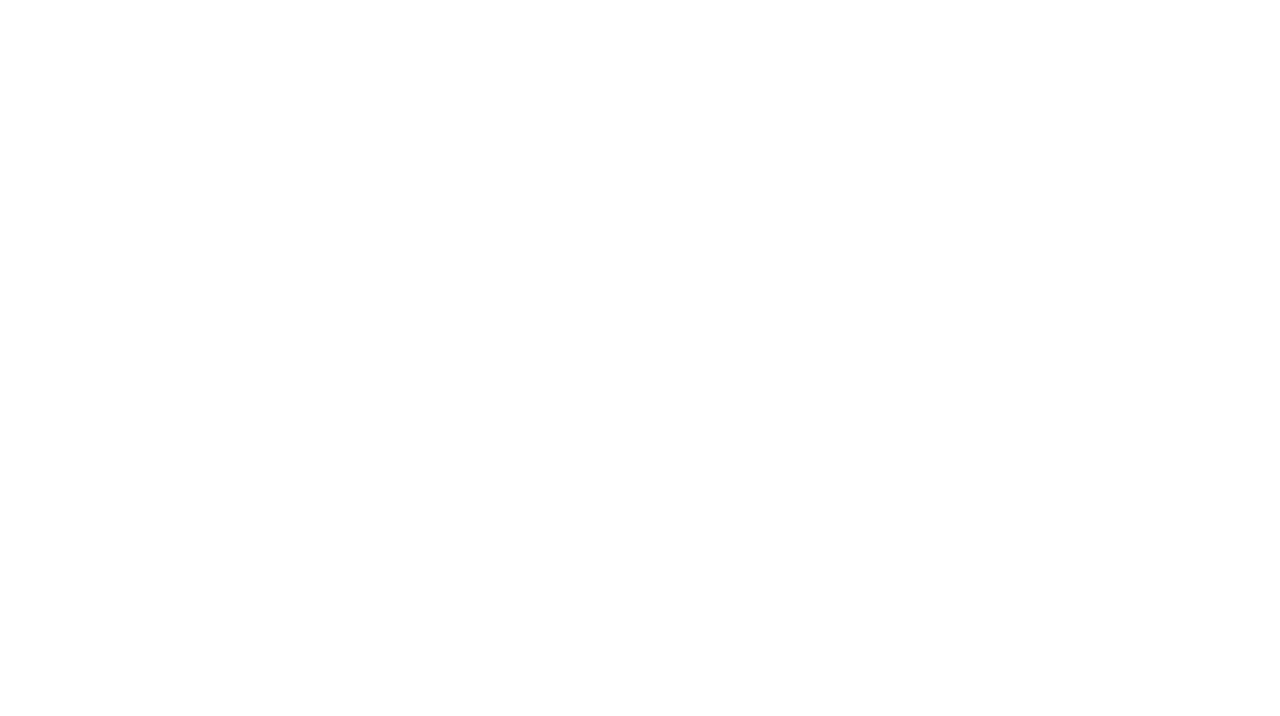
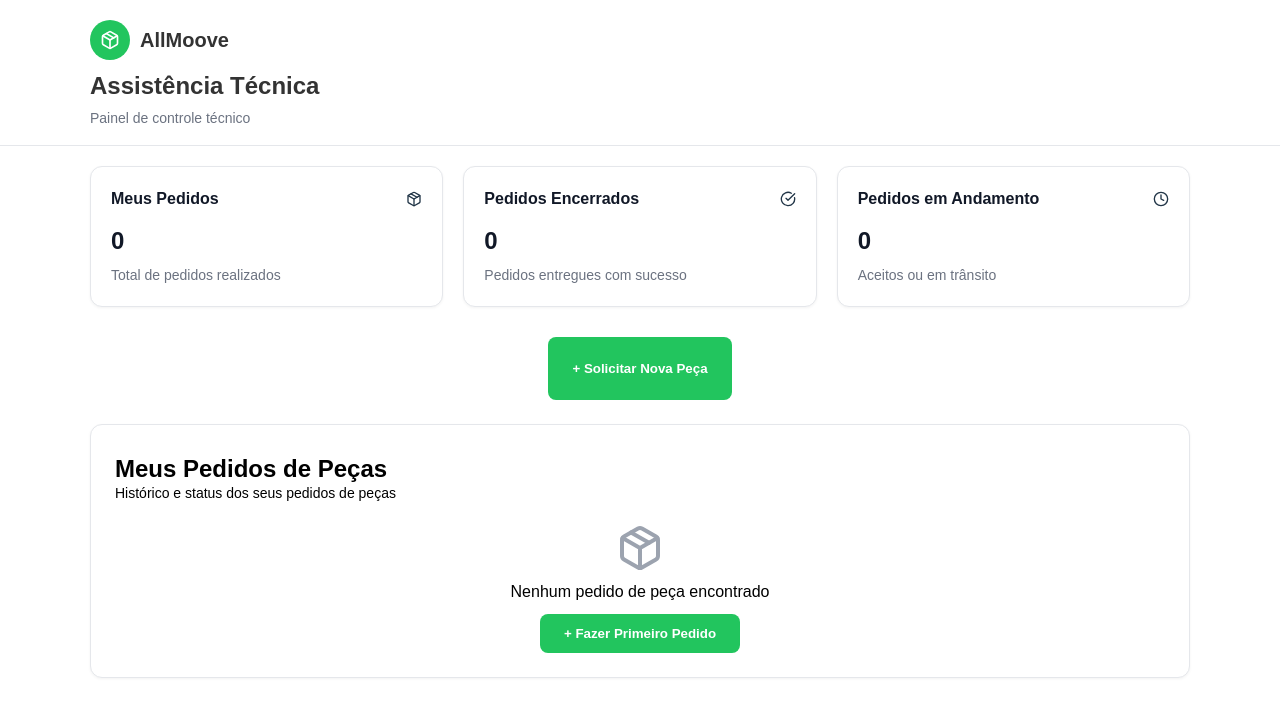
Before and after one commit to gustavomarques1/allmoove, a React (Vite) app: page /assistencia/dashboard in a window 1280 px wide. Before the commit this address had no page. Shown: the top 716 px of the page. Built offline with nearby package versions, Linux system fonts and the light colour scheme.

Commit message:
Adicionei a tela de Dashboard

```diff
--- a/src/App.jsx
+++ b/src/App.jsx
@@ -1,7 +1,7 @@
 import { BrowserRouter as Router, Routes, Route } from "react-router-dom";
 import Inicial from "./Components/InicialTela/Inicial";
 import TelaEntregador from "./Components/TelaEntregador/TelaEntregador";
-import TelaAssistencia from "./Components/TelaAssistencia/TelaAssistencia";
+import TelaDashboard from "./Components/TelaDashboard/TelaDashboard";
 // ...outras telas...
 
 function App() {
@@ -10,7 +10,7 @@ function App() {
       <Routes>
         <Route path="/" element={<Inicial />} />
         <Route path="/entregador" element={<TelaEntregador />} />
-        <Route path="/assistencia" element={<TelaAssistencia />} />
+        <Route path="/assistencia/dashboard" element={<TelaDashboard/>} />
         {/* Outras rotas */}
       </Routes>
     </Router>
--- a/src/Components/InicialTela/Inicial.jsx
+++ b/src/Components/InicialTela/Inicial.jsx
@@ -14,7 +14,7 @@ function Inicial() {
     if (email.trim().toLowerCase() === "entregador") {
       navigate("/entregador");
     } else if (email.trim().toLowerCase() === "assistencia") {
-      navigate("/assistencia");
+      navigate("/assistencia/dashboard");
     } else if (email.trim().toLowerCase() === "distribuidor") {
       alert("Rota de distribuidor não implementada!");
     } else if (email.trim().toLowerCase() === "allmoove") {
--- a/src/Components/TelaAssistencia/TelaAssistencia.jsx
+++ /dev/null
@@ -1,11 +0,0 @@
-import React from "react";
-import "./TelaAssistencia.css";
-
-function TelaAssistencia() {
-
-    return (
-        <h1>oi</h1>
-    )
-}
-
-export default TelaAssistencia;
--- /dev/null
+++ b/src/Components/TelaDashboard/TelaDashboard.jsx
@@ -0,0 +1,95 @@
+import React from "react";
+import styles from "./TelaDashboard.module.css";
+import { Package, CheckCircle, Clock } from "lucide-react";
+
+function TelaDashboard() {
+  return (
+    <div className={styles["dashboard-page"]}>
+      {/* Cabeçalho */}
+      <div className={styles["dashboard-header-section"]}>
+        <div className={styles["dashboard-header"]}>
+          <div className={styles["dashboard-icon"]}>
+            <Package size={20} />
+          </div>
+          <h1 className={styles["dashboard_title"]}>AllMoove</h1>
+        </div>
+        <h2 className={styles["dashboard-subtitle"]}>Assistência Técnica</h2>
+        <p className={styles["dashboard-description"]}>
+          Painel de controle técnico
+        </p>
+      </div>
+
+      {/* Linha divisória */}
+      <div className={styles["divider"]}></div>
+
+      {/* Cards */}
+      <div className={styles["cards-section"]}>
+        <div className={styles["cards-grid"]}>
+          <div className={styles["card"]}>
+            <div className={styles["card-header"]}>
+              <h3>Meus Pedidos</h3>
+              <Package size={16} />
+            </div>
+            <p className={styles["card-number"]}>0</p>
+            <p className={styles["card-description"]}>
+              Total de pedidos realizados
+            </p>
+          </div>
+
+          <div className={styles["card"]}>
+            <div className={styles["card-header"]}>
+              <h3>Pedidos Encerrados</h3>
+              <CheckCircle size={16} />
+            </div>
+            <p className={styles["card-number"]}>0</p>
+            <p className={styles["card-description"]}>
+              Pedidos entregues com sucesso
+            </p>
+          </div>
+
+          <div className={styles["card"]}>
+            <div className={styles["card-header"]}>
+              <h3>Pedidos em Andamento</h3>
+              <Clock size={16} />
+            </div>
+            <p className={styles["card-number"]}>0</p>
+            <p className={styles["card-description"]}>
+              Aceitos ou em trânsito
+            </p>
+          </div>
+        </div>
+
+        {/* Botão */}
+        <div className={styles["button-wrapper"]}>
+          <button className={styles["new-request-button"]}>
+            + Solicitar Nova Peça
+          </button>
+        </div>
+      </div>
+
+      <div className={styles["orders-section"]}>
+        <div className={styles["orders-header"]}>
+        <h1>Meus Pedidos de Peças</h1>
+        <p>Histórico e status dos seus pedidos de peças</p>
+        </div>
+
+        <div className={styles["orders-mid"]}>
+        <Package className={styles["orders-icon"]}/>
+        <p>Nenhum pedido de peça encontrado</p>
+        </div>
+
+         {/* Botão */}
+        <div className={styles["button-orders"]}>
+          <button className={styles["new-request-button-down"]}>
+            + Fazer Primeiro Pedido
+          </button>
+        </div>
+      </div>
+
+
+    </div>
+
+  );
+}
+
+export default TelaDashboard;
--- /dev/null
+++ b/src/Components/TelaDashboard/TelaDashboard.module.css
@@ -0,0 +1,210 @@
+/* Página principal que engloba cabeçalho + cards */
+.dashboard-page {
+  max-width: 1100px;
+  margin: 0 auto;
+  padding: 20px;
+  font-family: sans-serif;
+}
+
+/* Cabeçalho */
+.dashboard-header-section {
+  display: flex;
+  flex-direction: column;
+  align-items: flex-start;
+  margin-bottom: 16px;
+}
+
+.dashboard-header {
+  display: flex;
+  flex-direction: row; /* ícone e texto lado a lado */
+  align-items: center; /* centraliza verticalmente */
+  gap: 10px; /* espaço entre ícone e texto */
+  margin-bottom: 8px;
+}
+
+.dashboard-icon {
+  background-color: #22c55e; /* cor de fundo verde */
+  color: white;
+  padding: 10px;
+  border-radius: 50%;
+  display: inline-flex;
+  align-items: center;
+  justify-content: center;
+}
+
+.dashboard_title {
+  font-size: 20px;
+  color: #333;
+  font-weight: 600;
+  margin: 0; /* remove margens extras */
+}
+
+.dashboard-subtitle {
+  font-size: 24px;
+  font-weight: 700;
+  color: #333;
+  margin: 0;
+  margin-bottom: 4px;
+}
+
+.dashboard-description {
+  font-size: 14px;
+  color: #6b7280;
+  margin: 0;
+}
+
+/* Linha divisória */
+.divider {
+  border-bottom: 1px solid #e5e7eb;
+  margin: 16px 0;
+  width: 100vw;       /* ocupa toda a largura da tela */
+  margin-left: -50vw; /* centraliza em relação ao container */
+  left: 50%;
+  position: relative;
+}
+
+/* Cards */
+.cards-section {
+  margin-top: 20px;
+}
+
+.cards-grid {
+  display: grid;
+  grid-template-columns: repeat(auto-fit, minmax(280px, 1fr));
+  gap: 20px;
+  margin-bottom: 30px;
+}
+
+.card {
+  background: white;
+  border: 1px solid #e5e7eb;
+  border-radius: 12px;
+  padding: 20px;
+  box-shadow: 0 1px 3px rgba(0, 0, 0, 0.05);
+  display: flex;
+  flex-direction: column;
+}
+
+.card-header {
+  display: flex;
+  justify-content: space-between;
+  align-items: center;
+  margin-bottom: 12px;
+}
+
+.card-header h3 {
+  font-size: 16px;
+  font-weight: 600;
+  margin: 0;
+  color: #111827;
+}
+
+.card-number {
+  font-size: 24px;
+  font-weight: 700;
+  margin: 0;
+  margin-bottom: 6px;
+  color: #111827;
+}
+
+.card-description {
+  font-size: 14px;
+  color: #6b7280;
+  margin: 0;
+}
+
+/* Botão */
+.button-wrapper {
+  display: flex;
+  justify-content: center;
+}
+
+.new-request-button {
+  background-color: #22c55e;
+  color: white;
+  font-weight: 600;
+  border: none;
+  border-radius: 8px;
+  padding: 24px 24px;
+  cursor: pointer;
+  transition: background 0.2s;
+}
+
+.new-request-button-down {
+  background-color: #22c55e;
+  color: white;
+  font-weight: 600;
+  border: none;
+  border-radius: 8px;
+  padding: 12px 24px;
+  cursor: pointer;
+  transition: background 0.2s;
+}
+
+.new-request-button:hover {
+  background-color: #16a34a;
+}
+
+/* Orders Section */
+.orders-section {
+  margin-top: 24px;
+  background: white;
+  border: 1px solid #e5e7eb;
+  border-radius: 12px;
+  padding: 16px 24px 24px; /* padding menor e mais compacto */
+  box-shadow: 0 1px 3px rgba(0, 0, 0, 0.05);
+  display: flex;
+  flex-direction: column;
+}
+
+.orders-section h1 {
+  color: black;
+  font-weight: 600;
+  margin: 0px;
+  padding: 0px;
+  font-size: 24px;
+}
+
+.orders-section p {
+  color: black;
+  margin: 0px;
+  padding: 0px;
+  font-weight: 400;
+  font-size: 16px;
+}
+
+.orders-header {
+  margin: 10px 0; /* menos espaço superior/inferior */
+  padding: 0px;
+  font-size: 32px;
+}
+
+.orders-header p {
+  margin-top: -8px; /* reduz ainda mais a distância */
+  padding-top: 4px;
+  font-size: 14px;
+  font-weight: 300;
+}
+
+/* Ícone acima do texto */
+.orders-mid {
+  display: flex;
+  flex-direction: column; /* ícone em cima do texto */
+  align-items: center;
+  justify-content: center;
+  margin: 10px 0; /* reduz margem */
+  text-align: center;
+}
+
+.orders-icon {
+  width: 48px;  /* tamanho do ícone */
+  height: 48px;
+  color: #9CA3AF;
+  margin-bottom: 8px; /* espaço entre ícone e texto */
+}
+
+.button-orders {
+  display: flex;
+  justify-content: center;
+  align-items: center;
+}
```
Also changed, not shown: src/Components/TelaAssistencia/TelaAssistencia.css (deleted).
